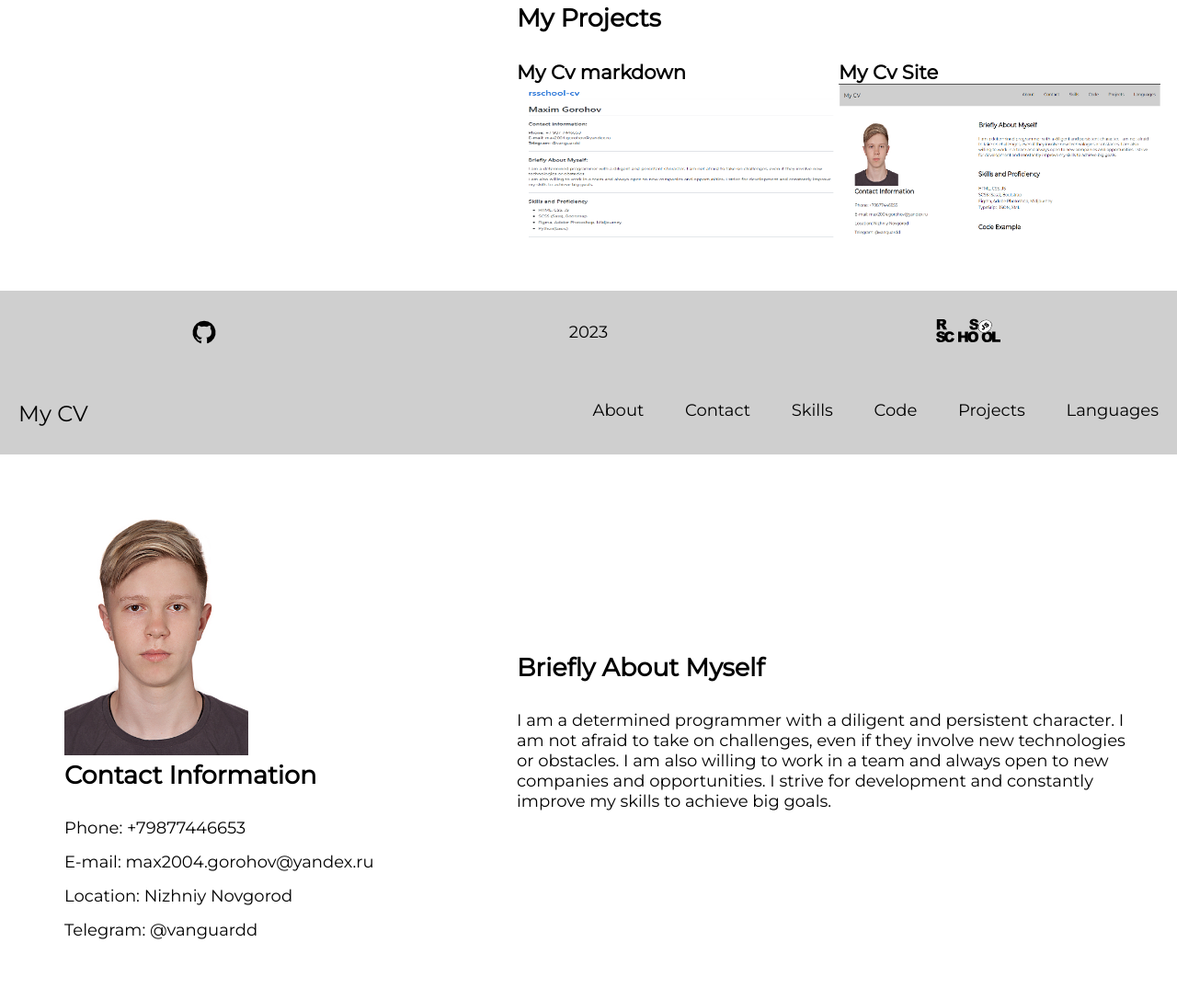
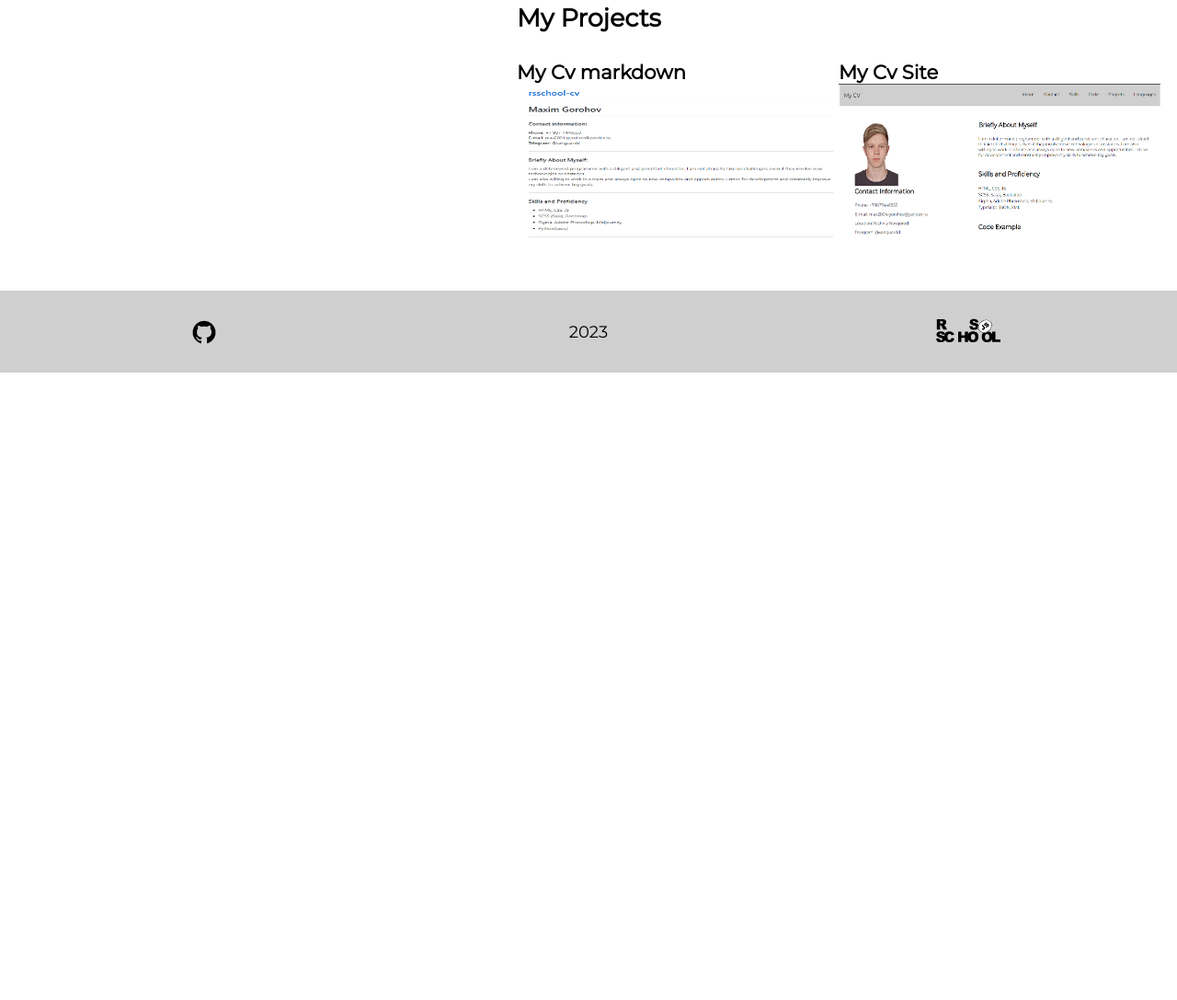
Before and after one commit to max0n4ik/rsschool-cv, a plain HTML site: page index.html in a window 1280 px wide. Shown: the part 897-1984 px from the top of the page at 92% size. After the commit the page ends 1302 px from the top, so only its background shows below. Drawn offline with Linux system fonts and the light colour scheme.

Commit message:
fix: remove doubleing pages

```diff
--- a/index.html
+++ b/index.html
@@ -118,49 +118,4 @@ function&nbsp;eachCons(array,&nbsp;n)&nbsp;{
             </a>
         </footer>
     </body>
-<head>
-    <meta charset="UTF-8">
-    <link rel="preconnect" href="https://fonts.googleapis.com">
-    <link rel="preconnect" href="https://fonts.gstatic.com" crossorigin>
-    <link href="https://fonts.googleapis.com/css2?family=Montserrat&display=swap" rel="stylesheet">
-    <link rel="shortcut icon" href="assets/Person.ico" type="image/x-icon"/>
-    <link rel="stylesheet" href="style.css">
-    <title>CV</title>
-</head>
-<body>
-    <header>
-        <h1>My CV</h1>
-        <nav>
-            <ul>
-                <li><a href="#About"></a>About</li>
-                <li><a href="#Contact"></a>Contact</li>
-                <li><a href="#Skills"></a>Skills</li>
-                <li><a href="#Code"></a>Code</li>
-                <li><a href="#Projects"></a>Projects</li>
-                <li><a href="#Languages"></a>Languages</li>
-            </ul>
-        </nav>
-    </header>
-    <main>
-        <div class="left">
-            <section class="m contact">
-                <img src="assets/Photo.jpg" alt="My Photo">
-                <h2>Contact Information</h2>
-                <ul>
-                    <li>Phone: +79877446653</li>
-                    <li>E-mail: max2004.gorohov@yandex.ru</li>
-                    <li>Location: Nizhniy Novgorod</li>
-                    <li>Telegram: @vanguardd</li>
-                </ul>
-            </section>
-        </div>
-        <div class="right">
-            <section class="m about">
-                <h2>Briefly About Myself</h2>
-                <p>I am a determined programmer with a diligent and persistent character. I am not afraid to take on challenges, even if they involve new technologies or obstacles.
-                    I am also willing to work in a team and always open to new companies and opportunities. I strive for development and constantly improve my skills to achieve big goals.</p>
-            </section>
-        </div>
-    </main>
-</body>
 </html>
```
